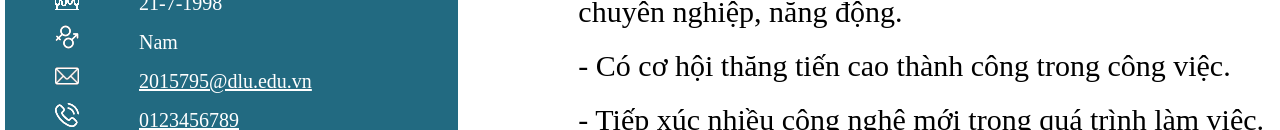
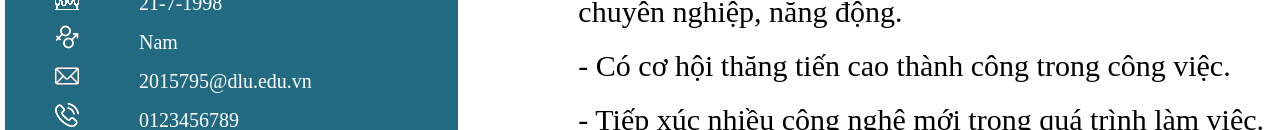
Before and after one commit to hainamdl/ledaihainam, a plain HTML site: page index.html in a window 1280 px wide. Shown: the part 822-952 px from the top of the page. Drawn offline with Linux system fonts and the light colour scheme.

Commit message:
Update stype.css

```diff
--- a/stype.css
+++ b/stype.css
@@ -50,8 +50,9 @@ body{
     text-align: left;
     display: flex;
 }
-#bodyleft a{
+a{
     color: white;
+    text-decoration: none;
 }
 #bodyleft #information #navigation ul li
 {
```
